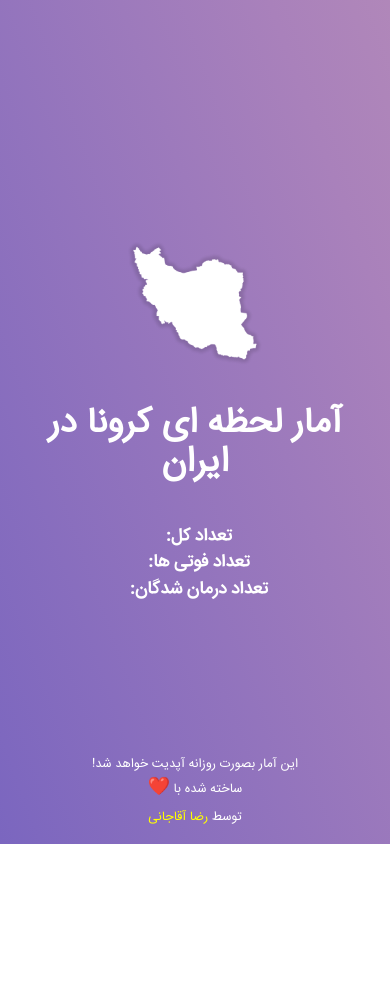
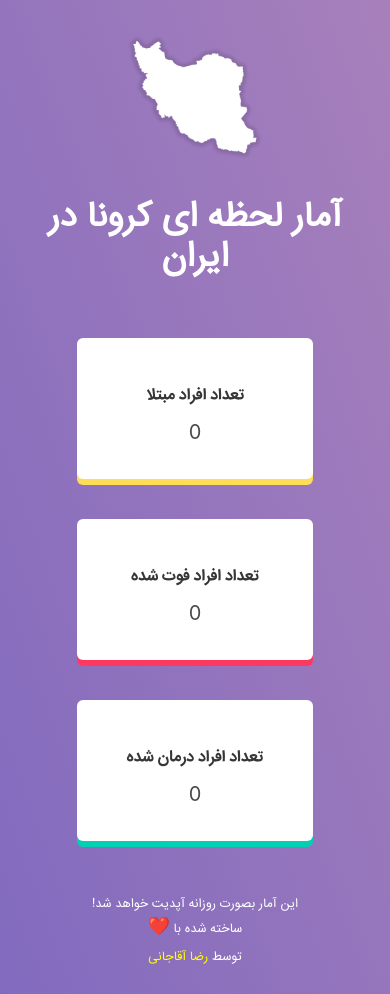
Before and after one commit to 10xxx/Irans-Corona-Stats, a plain HTML site: page index.html in a window 390 px wide. Before the commit the page ends 844 px from the top, so only its background shows below. Drawn offline with nearby package versions, Linux system fonts and the light colour scheme; no server answers.

Commit message:
⚫ Add Cards

```diff
--- a/index.html
+++ b/index.html
@@ -12,22 +12,44 @@
 <body>
 
     <main id="main">
-        <img src="./img/map-pic.png" alt="Map Pic" data-aos="fade-down" data-aos-duration="1500">
-        <h2 class="title" data-aos="fade-up" data-aos-duration="1500">آمار لحظه ای کرونا در ایران</h2>
+        <img src="./img/map-pic.png" alt="Map Pic" data-aos="fade-down" data-aos-duration="2000">
+        <h2 class="title" data-aos="fade-up" data-aos-duration="2000">آمار لحظه ای کرونا در ایران</h2>
     </main>
 
-    <div class="statss" >
-        <div class="stats" id="confirmed" data-aos="fade-right" data-aos-duration="1500">
-            <span> تعداد کل: &nbsp; </span>
+    <div class="cards" data-aos="fade-up" data-aos-duration="2000">
+        <div class="card" id="first">
+            <div class="card-content">
+            <p class="card-header-title">
+                تعداد افراد مبتلا
+            </p>
+            <p class="subtitle" id="total">
+                0
+            </p>
+            </div>
         </div>
 
-        <div class="stats" id="deaths" data-aos="fade-left" data-aos-duration="1500">
-            <span> تعداد فوتی ها: &nbsp; </span>
+        <div class="card" id="second">
+            <div class="card-content">
+            <p class="card-header-title">
+                تعداد افراد فوت شده
+            </p>
+            <p class="subtitle" id="deaths">
+                0
+            </p>
+            </div>
         </div>
 
-        <div class="stats" id="recovered" data-aos="fade-right" data-aos-duration="1500">
-            <span> تعداد درمان شدگان: &nbsp; </span>
+        <div class="card" id="third">
+            <div class="card-content">
+            <p class="card-header-title">
+                تعداد افراد درمان شده
+            </p>
+            <p class="subtitle" id="recovered">
+                0
+            </p>
+            </div>
         </div>
+
     </div>
 
     <footer>
--- a/js/cases.js
+++ b/js/cases.js
@@ -8,21 +8,12 @@ export function stats() {
         var data = JSON.parse(this.response)
     if (request.status >= 200 && request.status < 400) {
         var t = data.pop()
-        console.log(t)
-        var y = document.createElement("p")
-        y.innerHTML = t.Confirmed + "  &nbsp; </br> "
-        y.className = "statstxt confirmedtxt"
-        document.getElementById("confirmed").appendChild(y)
+        document.getElementById("total").innerText = t.Confirmed
 
-        var z = document.createElement("p")
-        z.innerHTML = t.Deaths + "  	&nbsp; </br> "
-        z.className = "statstxt deathstxt"
-        document.getElementById("deaths").appendChild(z)
+        document.getElementById("deaths").innerText = t.Deaths
 
-        var x = document.createElement("p")
-        x.innerHTML = t.Recovered + "  	&nbsp; </br> "
-        x.className = "statstxt recoveredtxt"
-        document.getElementById("recovered").appendChild(x)
+        document.getElementById("recovered").innerText = t.Recovered
+
     } else {
         const errorMessage = document.createElement('marquee')
         errorMessage.textContent = `Gah, it's not working!`
--- a/js/script.js
+++ b/js/script.js
@@ -1,3 +1,6 @@
 import {stats} from './cases.js'
 
 stats()
+
+const counters = document.querySelectorAll('.cards .card .subtitle')
+const speed = 200
--- a/style/style.css
+++ b/style/style.css
@@ -19,11 +19,10 @@
 
 body {
     height: 100vh;
-    overflow-y: hidden;
     background-image: linear-gradient(70deg, #3b41c5 0%, #a981bb 49%, #ffc8a9 100%);
     background-repeat: repeat;
     animation: moving 30s linear infinite;
-    background-size: 400% 400%;
+    background-size: 600% 600%;
     display: flex;
     justify-content: center;
     align-items: center;
@@ -74,8 +73,46 @@ main .title {
 }
 
 footer {
-    position:fixed;
+    position: fixed;
     bottom:2%;
+    text-align: center;
+}
+
+.cards {
+    display: flex;
+    flex-direction: row;
+    justify-content: center;
+    flex-direction: row-reverse;
+}
+
+.cards .card {
+    margin: 20px;
+    border-radius: 6px;
+    padding: 10px;
+    direction: rtl;
+    display: flex;
+    justify-content: center;
+}
+
+.subtitle {
+    text-align: center;
+}
+
+#first {
+    box-shadow: 0px 6px 0px hsl(48, 100%, 67%);
+}
+
+#second {
+    box-shadow: 0px 6px 0px hsl(348, 100%, 61%);
+}
+
+#third {
+    box-shadow: 0px 6px 0px hsl(171, 100%, 41%);
+}
+
+
+.cards .card-header-title {
+    font-family: IRANSANSBOLD;
     text-align: center;
 }
 
@@ -95,6 +132,25 @@ footer a {
     color: yellow;
 }
 
+@media only screen and (max-width: 600px) {
+    main img {
+        margin-top: 9%;
+    }
+
+    body{
+        height: auto;
+    }
+
+    footer {
+        position: relative;
+        margin-top: 7%;
+        margin-bottom: 7%;
+    }
+
+    .cards {
+        flex-direction: column;
+    }
+}
 
 
 
```
